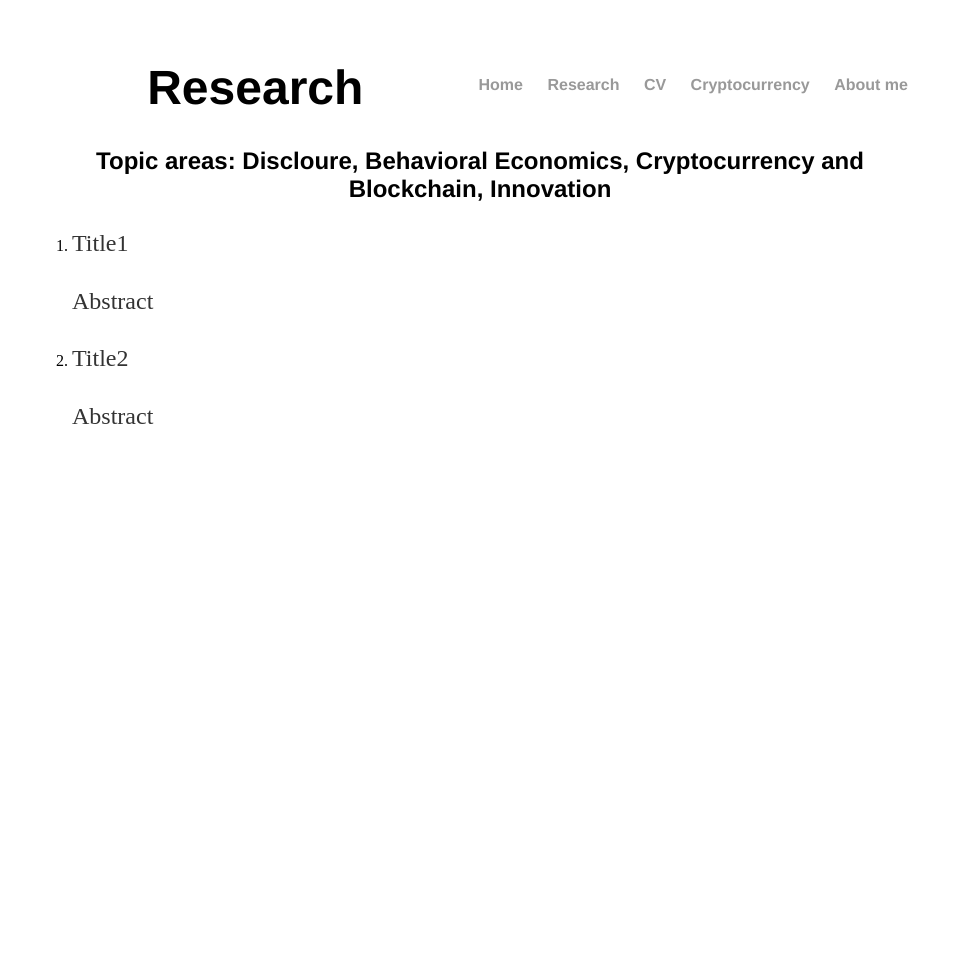
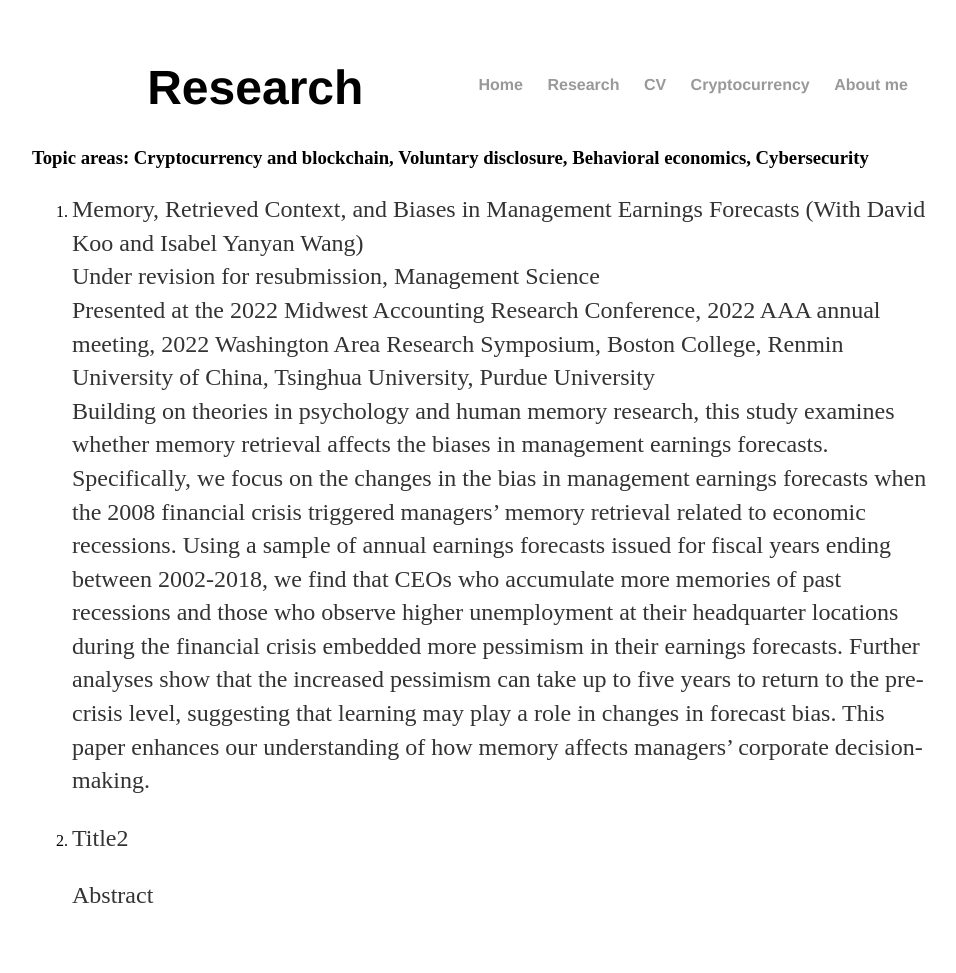
Before and after one commit to shu-ting-wu/shu-ting-wu.github.io, a Jekyll site: the page built from research/index.html, in a window 1280 px wide. Shown: the whole page, without its empty margins (160-1116 px from the left). Built offline with Jekyll 4.4.1, drawn with Linux system fonts in a browser that asks for light colours; before the commit the page ends 900 px from its top, so only the background shows below that.

Commit message:
Update index.html

```diff
--- a/research/index.html
+++ b/research/index.html
@@ -4,12 +4,14 @@ title: Shuting's research
 ---
 <div class="research">
 	<h1>Research</h1>
-  <h2>Topic areas: Discloure, Behavioral Economics, Cryptocurrency and Blockchain, Innovation</h2>
+  <h3>Topic areas: Cryptocurrency and blockchain, Voluntary disclosure, Behavioral economics, Cybersecurity</h2>
   <p></p>
   <ol>
     <li>
-      <p>Title1</p>
-      <p>Abstract</p>
+      <p>Memory, Retrieved Context, and Biases in Management Earnings Forecasts (With David Koo and Isabel Yanyan Wang)<br>
+	    Under revision for resubmission, Management Science<br>
+	    Presented at the 2022 Midwest Accounting Research Conference, 2022 AAA annual meeting, 2022 Washington Area Research Symposium, Boston College, Renmin University of China, Tsinghua University, Purdue University<br>
+	    Building on theories in psychology and human memory research, this study examines whether memory retrieval affects the biases in management earnings forecasts. Specifically, we focus on the changes in the bias in management earnings forecasts when the 2008 financial crisis triggered managers’ memory retrieval related to economic recessions. Using a sample of annual earnings forecasts issued for fiscal years ending between 2002-2018, we find that CEOs who accumulate more memories of past recessions and those who observe higher unemployment at their headquarter locations during the financial crisis embedded more pessimism in their earnings forecasts. Further analyses show that the increased pessimism can take up to five years to return to the pre-crisis level, suggesting that learning may play a role in changes in forecast bias. This paper enhances our understanding of how memory affects managers’ corporate decision-making.</p>
     </li>
     <li>
       <p>Title2</p>
```
